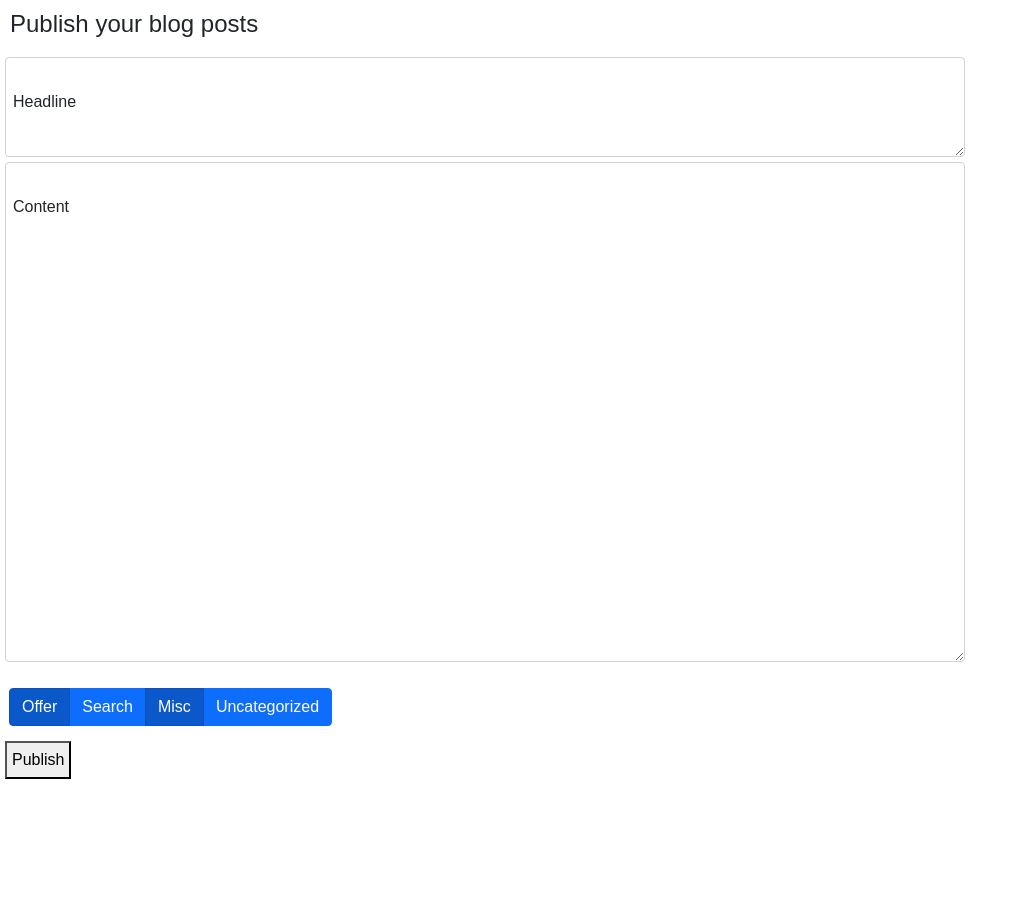
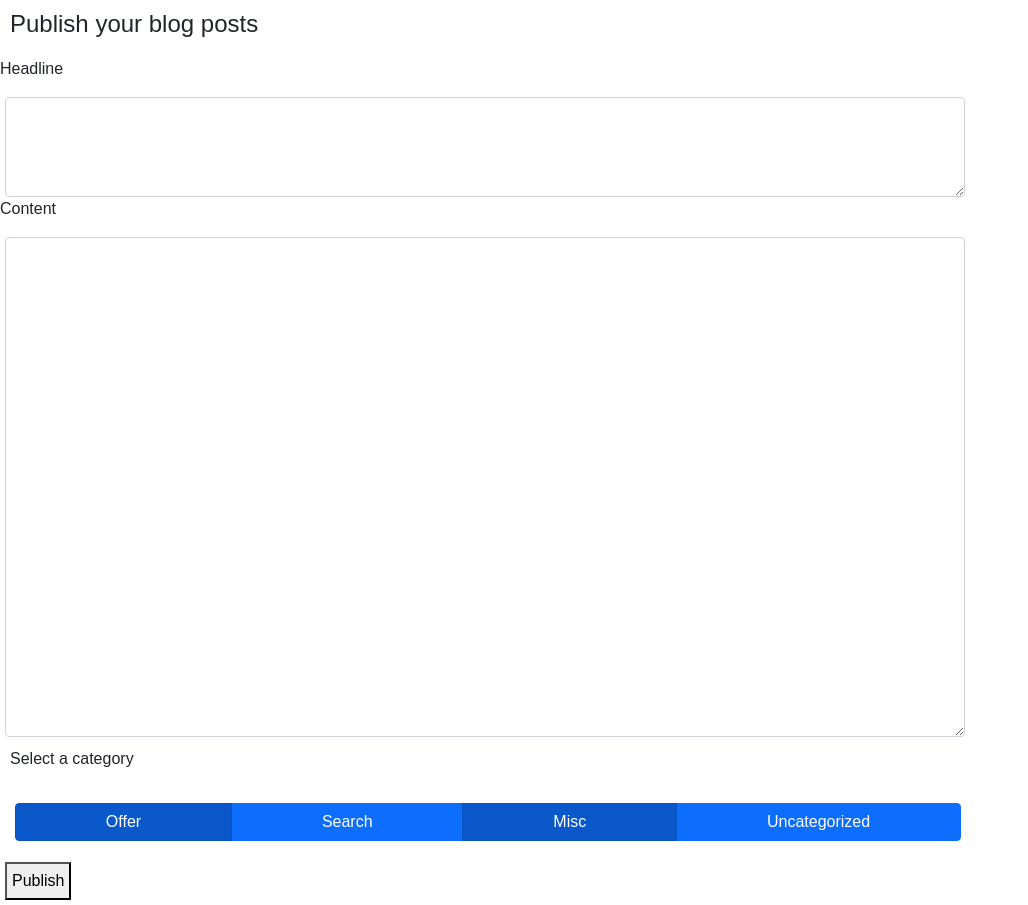
Before and after one commit to CarstenHennig/dci-final-project-e-learning-platform, a React (Create React App) app in the folder frontend/: page / in a window 1280 px wide. Shown: the whole page, without its empty margins (0-1028 px from the left). Before the commit the page ends 800 px from the top, so only its background shows below. Built offline with nearby package versions, Linux system fonts and the light colour scheme; no server answers; a web font is replaced by a local one.

Commit message:
Article.jsx: Added function HandleChange to send form data to backend

```diff
--- a/frontend/src/components/Article.jsx
+++ b/frontend/src/components/Article.jsx
@@ -2,7 +2,7 @@
  * using React, Axios, own style sheet and Bootstrap
  */
 
-import React from "react";
+import React, { useState } from "react";
 import axios from "axios";
 import "./Article.css";
 import { FloatingLabel, Form } from "react-bootstrap";
@@ -11,13 +11,25 @@ import ToggleButtons from "./ToggleButton.jsx";
 /** Function to write a blog post */
 
 export default function WriteArticle() {
+  const [headline, setHeadline] = useState(null);
+  const [text, setText] = useState(null);
+
+  /** Function HandleChange sending form data via axios to backend */
   const HandleChange = (e) => {
     e.preventDefault();
+    axios.post("http://localhost:9000/postBlog", { headline, text }).then(
+      (response) => {
+        console.log(response.data);
+      },
+      (error) => {
+        console.log(error);
+      }
+    );
   };
 
-  const formData = new FormData();
+  // const formData = new FormData();
 
-  axios.post("http://localhost:9000/postBlog", formData);
+  // axios.post("http://localhost:9000/postBlog", formData);
 
   return (
     <div>
@@ -28,29 +40,28 @@ export default function WriteArticle() {
       <form onChange={HandleChange}>
         <>
           {/* Inserting blog headline */}
-
+          <p>Headline</p>
           <FloatingLabel
             controlId="floatingTextarea"
-            label="Headline"
             className="write-article-headline"
           >
             <Form.Control
               as="textarea"
               placeholder="Write your headline"
+              name="headline"
               style={{ height: "100px", margin: "5px", padding: "5px" }}
             />
           </FloatingLabel>
-
           {/* Inserting blog text */}
-
+          <p>Content</p>
           <FloatingLabel
             controlId="floatingTextarea2"
-            label="Content"
             className="write-article-content"
           >
             <Form.Control
               as="textarea"
               placeholder="Write your content"
+              name="text"
               style={{ height: "500px", margin: "5px", padding: "5px" }}
             />
           </FloatingLabel>
@@ -60,6 +71,7 @@ export default function WriteArticle() {
 
         {/* Selecting blog category */}
         <div className="toggleButtons">
+          <p>Select a category</p>
           <ToggleButtons />
         </div>
 
--- a/frontend/src/components/ToggleButton.jsx
+++ b/frontend/src/components/ToggleButton.jsx
@@ -15,7 +15,17 @@ export default function ToggleButtons() {
   const handleChange = (val) => setValue(val);
 
   return (
-    <ToggleButtonGroup type="checkbox" value={value} onChange={handleChange}>
+    <ToggleButtonGroup
+      type="checkbox"
+      value={value}
+      onChange={handleChange}
+      style={{
+        display: "flex",
+        flexwrap: "wrap",
+        width: "75%",
+        margin: "6px",
+      }}
+    >
       <ToggleButton id="tbg-btn-1" value={1}>
         Offer
       </ToggleButton>
```
